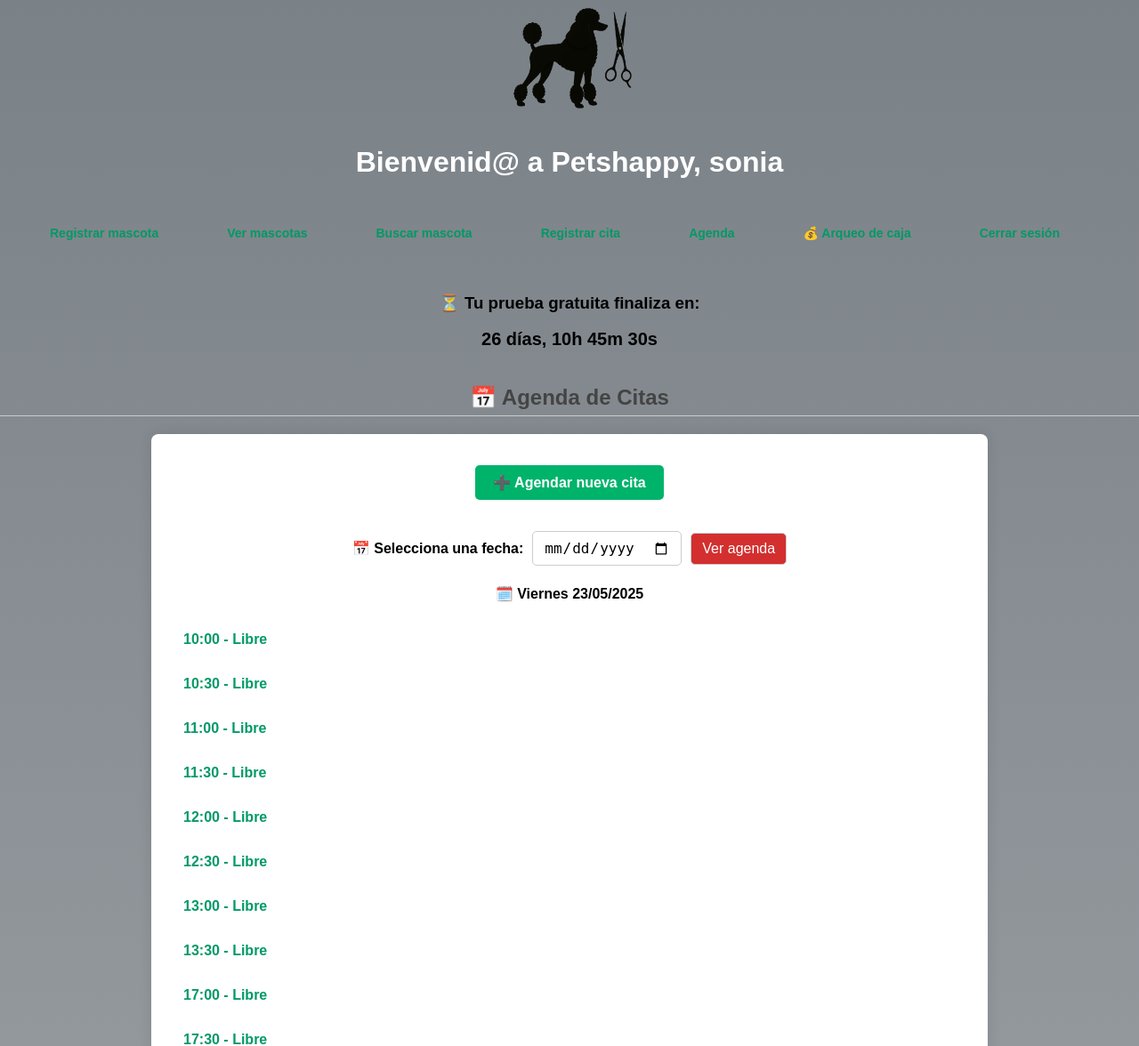
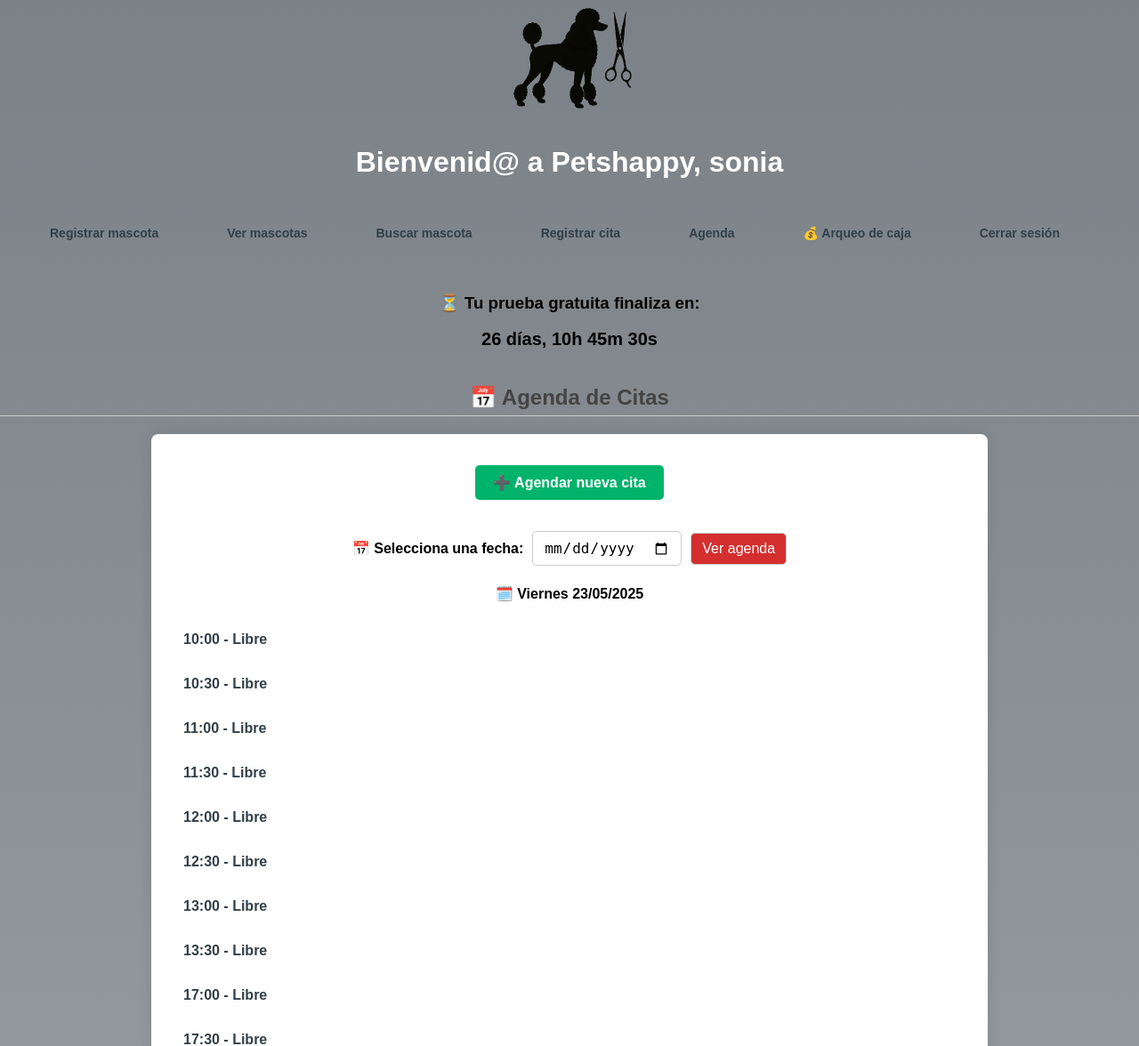
Before and after one commit to Techinclusiondigital/petshappy, a Flask app: page /dashboard in a window 1280 px wide. Shown: the top 1176 px of the page at 89% size. Run offline with Flask 3, Linux system fonts and the light colour scheme; a user stored in the database is signed in; data that the repository does not hold is empty.

Commit message:
liandola

```diff
--- a/static/css/dashboard.css
+++ b/static/css/dashboard.css
@@ -1,6 +1,6 @@
 /* General */
 body {
-     background: linear-gradient(to bottom, #7a8187, #e3e3e3);
+     background-color:  #e3e3e3;
     font-family: 'Segoe UI', sans-serif;
     margin: 0;
     padding: 0;
@@ -60,7 +60,7 @@ li {
 }
 
 a {
-    color: #009966;
+    color: #323f48;
     text-decoration: none;
     font-weight: bold;
 }
```
